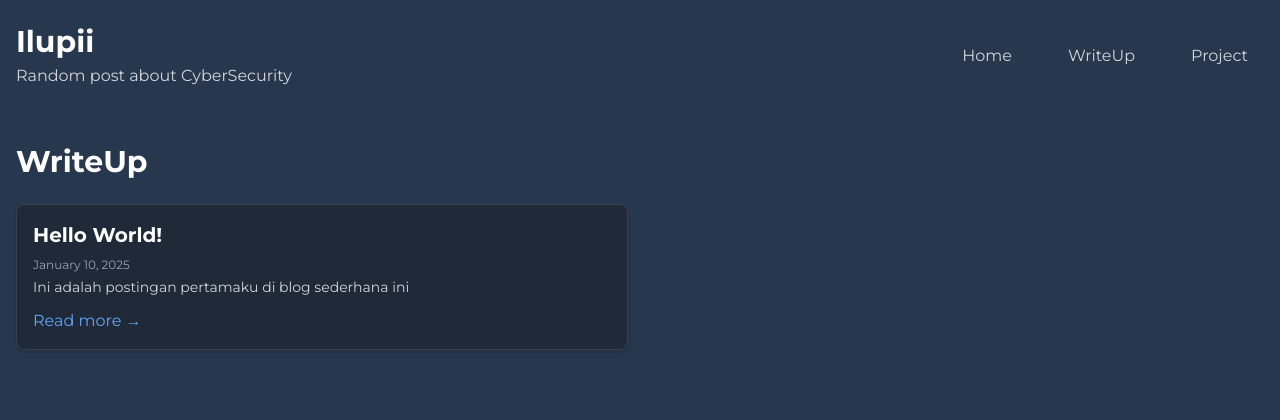
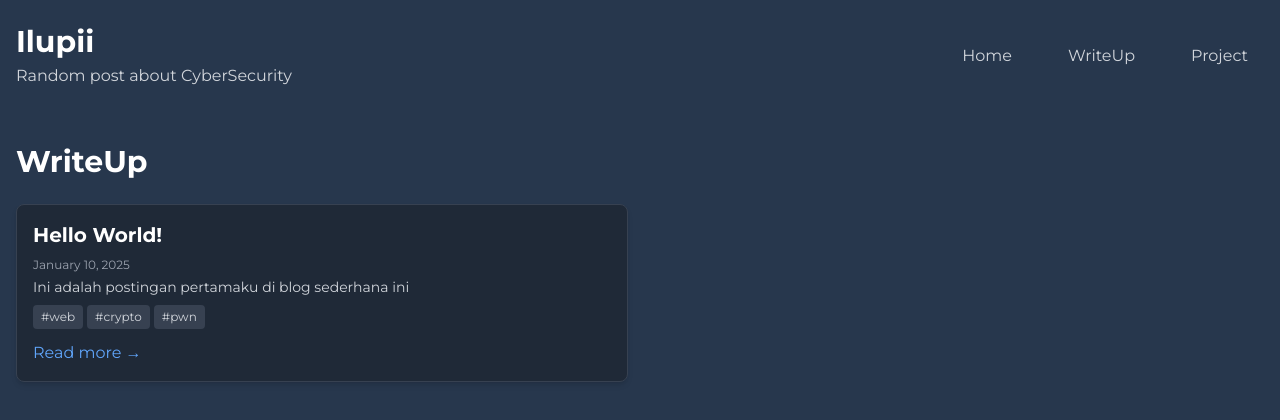
Before and after one commit to Ilupii17/ilupii-blog-no-backend, a Vue app: page /writeup in a window 1280 px wide. Shown: the top 420 px of the page. Built offline with nearby package versions, Linux system fonts and the light colour scheme.

Commit message:
update: tambah tag

```diff
--- a/src/components/postCard.vue
+++ b/src/components/postCard.vue
@@ -5,6 +5,16 @@
     <div class="mt-2">
       <p class="text-gray-400 text-xs">{{ formatDate(date) }}</p>
       <p class="text-gray-300 mt-1 text-sm">{{ description }}</p>
+
+      <div v-if="tags && tags.length" class="mt-2 flex flex-wrap gap-1">
+        <span
+          v-for="tag in tags"
+          :key="tag"
+          class="text-xs bg-gray-700 text-gray-300 px-2 py-1 rounded"
+        >
+          #{{ tag }}
+        </span>
+      </div>
     </div>
     <router-link :to="`/post/${slug}`" class="text-blue-400 hover:underline mt-3 inline-block">
       Read more →
@@ -15,7 +25,7 @@
 <script setup>
 import { computed } from 'vue';
 
-const props = defineProps(['title', 'description', 'slug', 'date']);
+const props = defineProps(['title', 'description', 'slug', 'date','tags']);
 
 // Fungsi format tanggal
 const formatDate = (dateString) => {
--- a/src/composables/usePosts.js
+++ b/src/composables/usePosts.js
@@ -15,7 +15,8 @@ export function usePosts() {
 
       let title = 'Untitled';
       let description = '';
-      let date = null; // Tambahin variable date
+      let date = null;
+      let tags = [];
       let contentWithoutFrontmatter = rawContent;
 
       // Cek apakah ada frontmatter
@@ -31,9 +32,15 @@ export function usePosts() {
             if (line.trim().startsWith('description:')) {
               description = line.replace('description:', '').trim().replace(/^["']|["']$/g, '');
             }
-            // Ambil date dari frontmatter
             if (line.trim().startsWith('date:')) {
               date = line.replace('date:', '').trim();
+            }
+            if (line.trim().startsWith('tags:')) {
+                try {
+                    tags = JSON.parse(line.replace('tags:','').trim())
+                } catch {
+                    tags = line.replace('tags:', '').trim().replace(/\[|\]/g, '').split(',').map(t => t.trim());
+                }
             }
           }
           contentWithoutFrontmatter = rawContent.slice(frontmatterEnd + 3).trim();
@@ -48,7 +55,8 @@ export function usePosts() {
         slug,
         title,
         description,
-        date, // Tambahin ke objek
+        date,
+        tags,
         content: rawContent,
         contentWithoutFrontmatter,
       });
--- a/src/posts/hello-world.md
+++ b/src/posts/hello-world.md
@@ -2,6 +2,7 @@
 title: Hello World!
 description: Ini adalah postingan pertamaku di blog sederhana ini
 date: 2025-01-10
+tags: [web,crypto,pwn]
 ---
 
 # Hello World!
--- a/src/views/WriteUpView.vue
+++ b/src/views/WriteUpView.vue
@@ -11,6 +11,7 @@
         :description="post.description"
         :slug="post.slug"
         :date="post.date"
+        :tags="post.tags"
       />
     </div>
   </div>
```
